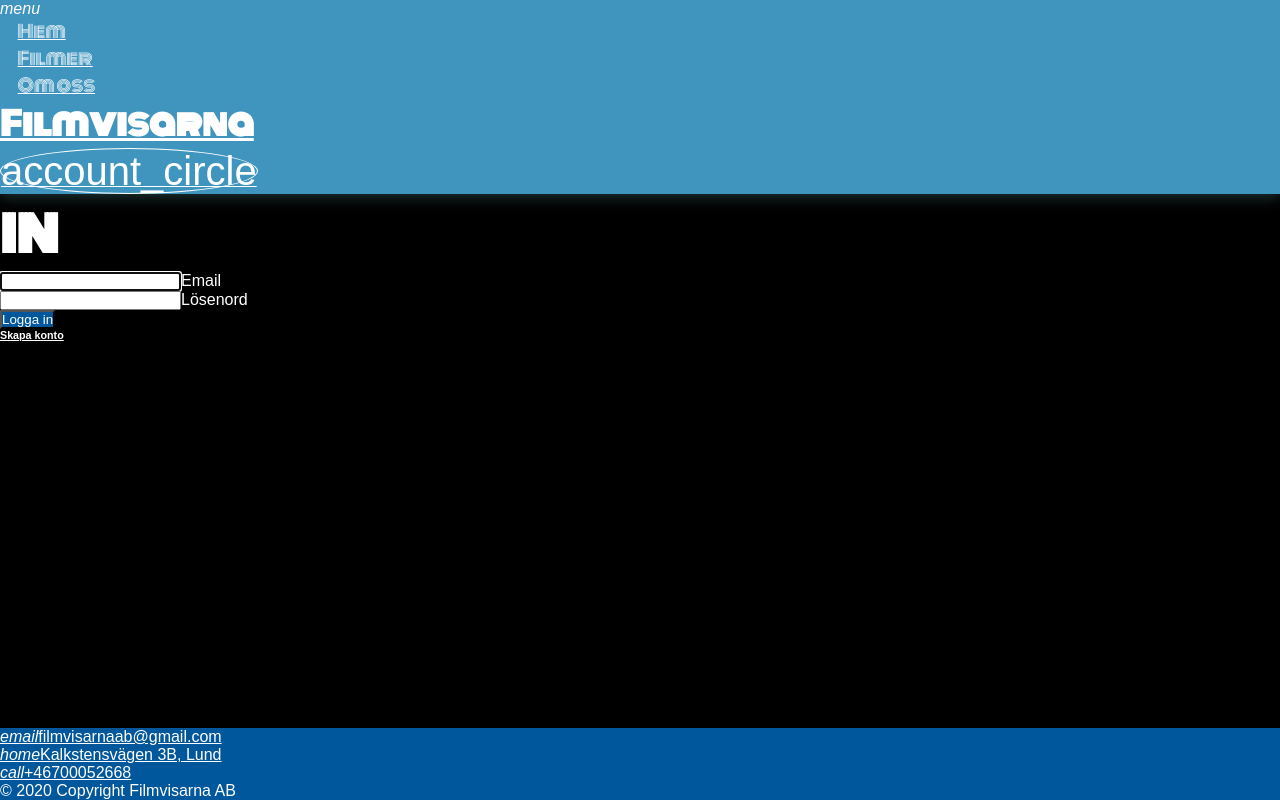
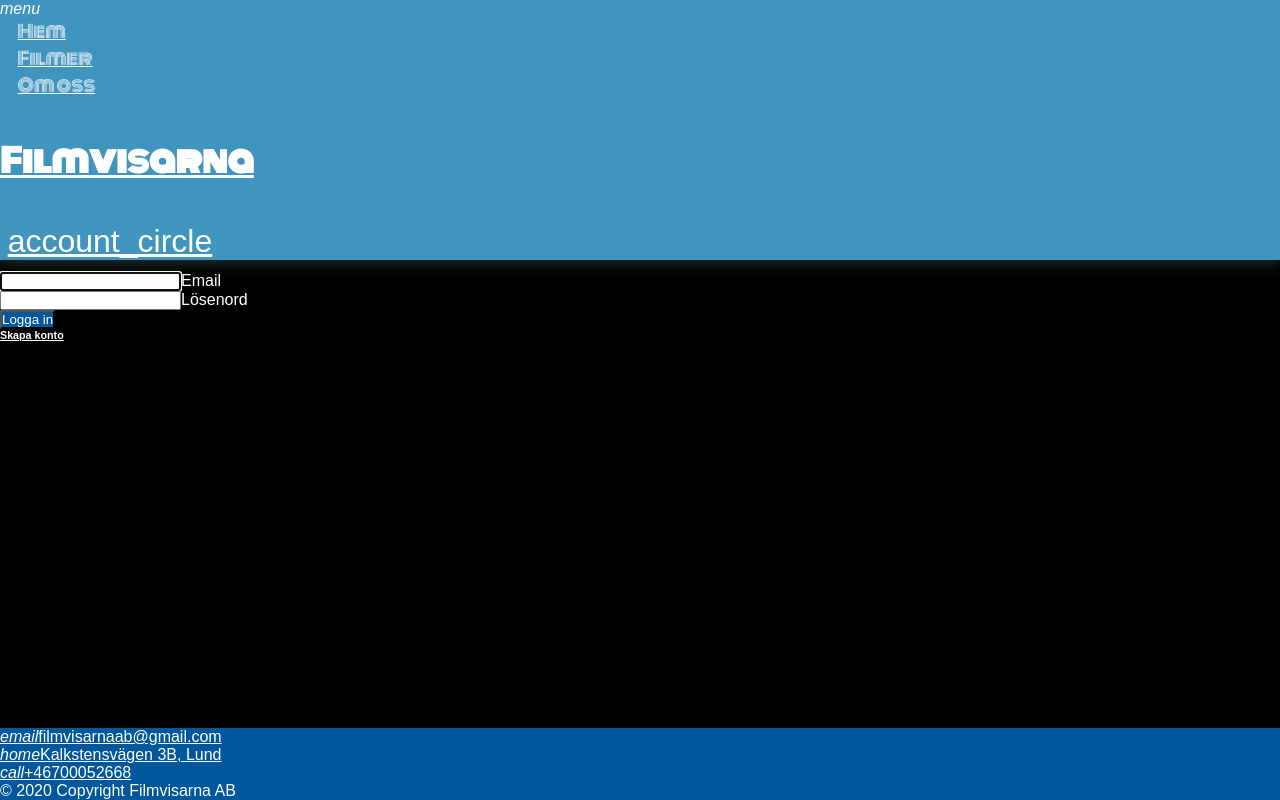
Before and after one commit to daggmask/Filmvisarna_AB, a Vue app in the folder filmvisarna_ab/: page /login in a window 1280 px wide. Built offline with nearby package versions, Linux system fonts and the light colour scheme; no server answers; the HTML template or start-up script is replaced by a standard one.

Commit message:
fixed container on icon

```diff
--- a/filmvisarna_ab/src/components/header.vue
+++ b/filmvisarna_ab/src/components/header.vue
@@ -35,7 +35,7 @@
 
       <div class="col s8 m4 l3 xl2 valign-wrapper center-align center-block">
         <router-link to="/"
-          ><h1 class="center-align">Filmvisarna</h1></router-link
+          ><h1 class="center-align center-block">Filmvisarna</h1></router-link
         >
       </div>
 
@@ -68,14 +68,14 @@
         </div>
         <div class="space hide-on-large-only"></div>
       </div>
-      <div class="col s2 m4 l4 xl2 valign-wrapper">
+      <div class="row s2 m4 l4 xl2 valign-wrapper">
     <div v-if="user.loggedIn" class="userName center-align valign-wrapper">
-      <span>{{user.data.displayName}}</span>
+      <span class="hide-on-med-and-down">{{user.data.displayName}}</span>
       </div>
     <div class="loginIcon">
       <router-link to="/login">
      <a
-      class="btn-close material-icons user"
+      class="material-icons user"
       >account_circle</a>
       </router-link>
     </div>
@@ -216,6 +216,11 @@ h1 {
   font-size: 1rem;
   padding-top: 0 !important;
 }
+a{
+  font-size: 2rem;
+  margin-left: 0.3vw;
+  margin-right: 0.3vw;
+}
 .header.hidden-header {
   transform: translate3d(0, -100%, 0);
 }
```
